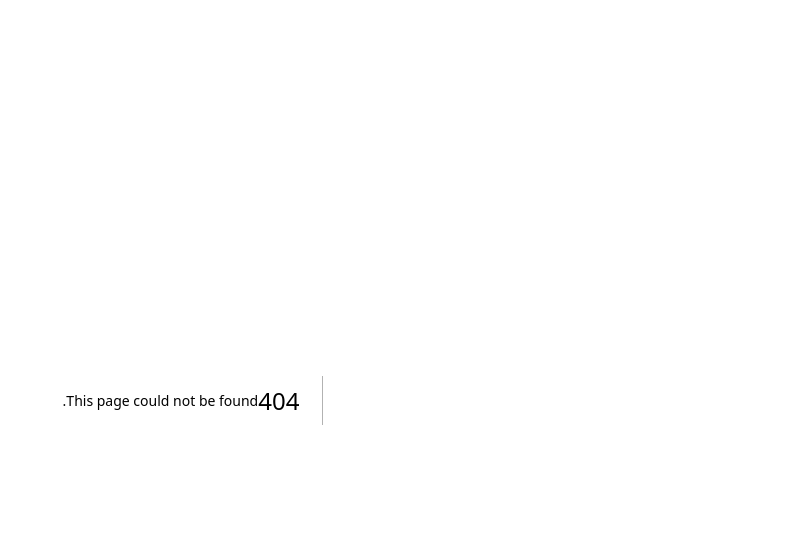
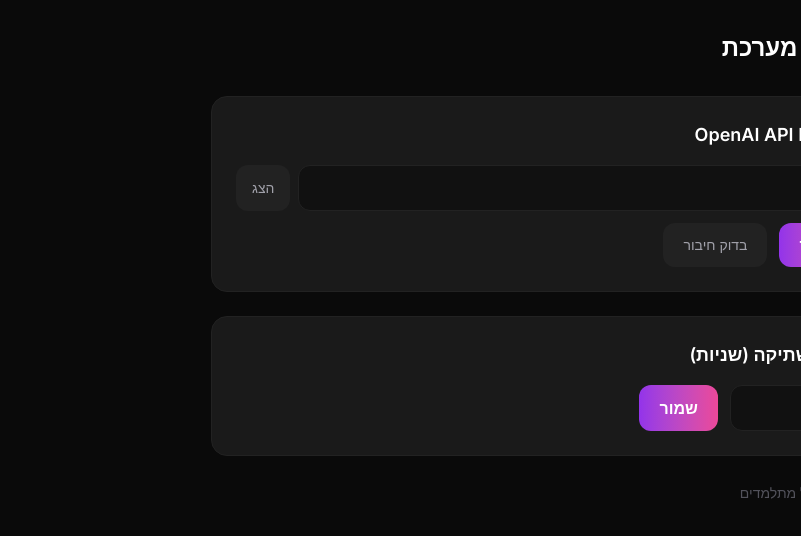
Before and after one commit to chatrecruitment-byte/Samilator, a Next.js app: page /admin/settings in a window 1280 px wide. Before the commit this address had no page. Shown: the top 536 px of the page, without its empty margins (479-1280 px from the left). Built offline with nearby package versions, Linux system fonts and the light colour scheme; no server answers.

Commit message:
feat: admin settings page + proxy fix

```diff
--- /dev/null
+++ b/app/admin/settings/page.tsx
@@ -0,0 +1,129 @@
+'use client'
+
+import { useEffect, useState } from 'react'
+
+export default function AdminSettingsPage() {
+  const [apiKey, setApiKey] = useState('')
+  const [silenceTimeout, setSilenceTimeout] = useState('60')
+  const [showKey, setShowKey] = useState(false)
+  const [apiKeySaved, setApiKeySaved] = useState(false)
+  const [silenceSaved, setSilenceSaved] = useState(false)
+  const [testStatus, setTestStatus] = useState<'idle' | 'loading' | 'ok' | 'error'>('idle')
+  const [loading, setLoading] = useState(false)
+
+  useEffect(() => {
+    async function load() {
+      const res = await fetch('/api/admin/settings')
+      const data = await res.json()
+      const settings = data.settings || []
+      const key = settings.find((s: { key: string; value: string }) => s.key === 'openai_api_key')?.value || ''
+      const silence = settings.find((s: { key: string; value: string }) => s.key === 'silence_timeout_seconds')?.value || '60'
+      if (key) setApiKey('••••••••••••••••••••' + key.slice(-4))
+      setSilenceTimeout(silence)
+    }
+    load()
+  }, [])
+
+  async function saveApiKey() {
+    setLoading(true)
+    await fetch('/api/admin/settings', {
+      method: 'POST',
+      headers: { 'Content-Type': 'application/json' },
+      body: JSON.stringify({ key: 'openai_api_key', value: apiKey }),
+    })
+    setApiKeySaved(true)
+    setShowKey(false)
+    setLoading(false)
+    setTimeout(() => setApiKeySaved(false), 3000)
+  }
+
+  async function saveSilence() {
+    await fetch('/api/admin/settings', {
+      method: 'POST',
+      headers: { 'Content-Type': 'application/json' },
+      body: JSON.stringify({ key: 'silence_timeout_seconds', value: silenceTimeout }),
+    })
+    setSilenceSaved(true)
+    setTimeout(() => setSilenceSaved(false), 3000)
+  }
+
+  async function testConnection() {
+    setTestStatus('loading')
+    const res = await fetch('/api/admin/skills')
+    const data = await res.json()
+    setTestStatus(data.error ? 'error' : 'ok')
+    setTimeout(() => setTestStatus('idle'), 4000)
+  }
+
+  return (
+    <div className="min-h-screen bg-bg-primary p-8">
+      <div className="max-w-2xl mx-auto">
+        <h1 className="text-2xl font-bold text-text-primary mb-8">הגדרות מערכת</h1>
+
+        {/* OpenAI API Key */}
+        <div className="bg-bg-card border border-bg-hover rounded-2xl p-6 mb-6">
+          <h2 className="text-lg font-semibold text-text-primary mb-4">🔑 OpenAI API Key</h2>
+          <div className="flex gap-2 mb-3">
+            <input
+              type={showKey ? 'text' : 'password'}
+              value={apiKey}
+              onChange={e => setApiKey(e.target.value)}
+              placeholder="sk-..."
+              className="flex-1 bg-bg-secondary border border-bg-hover rounded-xl px-4 py-2.5 text-text-primary focus:outline-none focus:border-accent-purple"
+            />
+            <button
+              onClick={() => setShowKey(!showKey)}
+              className="bg-bg-hover text-text-secondary px-4 py-2.5 rounded-xl hover:bg-bg-secondary transition-colors text-sm"
+            >
+              {showKey ? 'הסתר' : 'הצג'}
+            </button>
+          </div>
+          <div className="flex gap-3">
+            <button
+              onClick={saveApiKey}
+              disabled={loading}
+              className="bg-gradient-to-r from-accent-purple to-accent-pink text-white font-semibold px-5 py-2.5 rounded-xl hover:opacity-90 transition-opacity disabled:opacity-50"
+            >
+              {apiKeySaved ? 'נשמר ✅' : 'שמור'}
+            </button>
+            <button
+              onClick={testConnection}
+              className="bg-bg-hover text-text-secondary px-5 py-2.5 rounded-xl hover:bg-bg-secondary transition-colors text-sm"
+            >
+              {testStatus === 'loading' ? 'בודק...' :
+               testStatus === 'ok' ? '✅ מחובר' :
+               testStatus === 'error' ? '❌ מפתח לא תקין' :
+               'בדוק חיבור'}
+            </button>
+          </div>
+        </div>
+
+        {/* Silence Timeout */}
+        <div className="bg-bg-card border border-bg-hover rounded-2xl p-6 mb-6">
+          <h2 className="text-lg font-semibold text-text-primary mb-4">⏱ זמן שתיקה (שניות)</h2>
+          <div className="flex gap-3">
+            <input
+              type="number"
+              value={silenceTimeout}
+              onChange={e => setSilenceTimeout(e.target.value)}
+              min="10"
+              max="300"
+              className="w-32 bg-bg-secondary border border-bg-hover rounded-xl px-4 py-2.5 text-text-primary focus:outline-none focus:border-accent-purple"
+            />
+            <button
+              onClick={saveSilence}
+              className="bg-gradient-to-r from-accent-purple to-accent-pink text-white font-semibold px-5 py-2.5 rounded-xl hover:opacity-90 transition-opacity"
+            >
+              {silenceSaved ? 'נשמר ✅' : 'שמור'}
+            </button>
+          </div>
+        </div>
+
+        {/* Nav */}
+        <a href="/admin/users" className="text-text-muted hover:text-text-secondary text-sm transition-colors">
+          ← חזור לניהול מתלמדים
+        </a>
+      </div>
+    </div>
+  )
+}
--- a/app/dashboard/page.tsx
+++ b/app/dashboard/page.tsx
@@ -16,11 +16,23 @@ export default function DashboardPage() {
       const { data: { user } } = await supabase.auth.getUser()
       if (!user) return router.push('/login')
 
+      // Check role from metadata first (fast), fallback to DB
+      const metaRole = user.user_metadata?.role
+      if (metaRole === 'admin') {
+        router.push('/admin/users')
+        return
+      }
+
       const { data: profile } = await supabase
         .from('users')
-        .select('name')
+        .select('name, role')
         .eq('id', user.id)
         .single()
+
+      if (profile?.role === 'admin') {
+        router.push('/admin/users')
+        return
+      }
 
       const { data: assignment } = await supabase
         .from('skill_assignments')
--- a/proxy.ts
+++ b/proxy.ts
@@ -35,27 +35,8 @@ export async function proxy(req: NextRequest) {
     return NextResponse.redirect(new URL('/login', req.url))
   }
 
-  if (session && isAdminPage) {
-    const { data: user } = await supabase
-      .from('users')
-      .select('role')
-      .eq('id', session.user.id)
-      .single()
-
-    if (user?.role !== 'admin') {
-      return NextResponse.redirect(new URL('/dashboard', req.url))
-    }
-  }
-
   if (session && isLoginPage) {
-    const { data: user } = await supabase
-      .from('users')
-      .select('role')
-      .eq('id', session.user.id)
-      .single()
-
-    const redirect = user?.role === 'admin' ? '/admin/users' : '/dashboard'
-    return NextResponse.redirect(new URL(redirect, req.url))
+    return NextResponse.redirect(new URL('/dashboard', req.url))
   }
 
   return res
```
